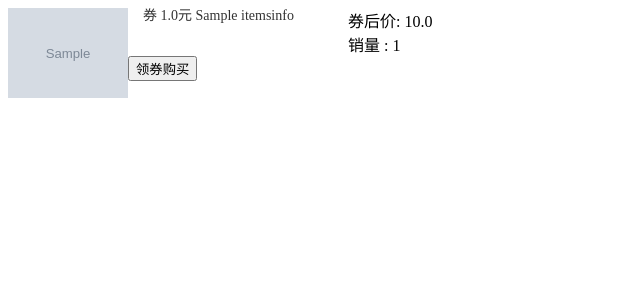
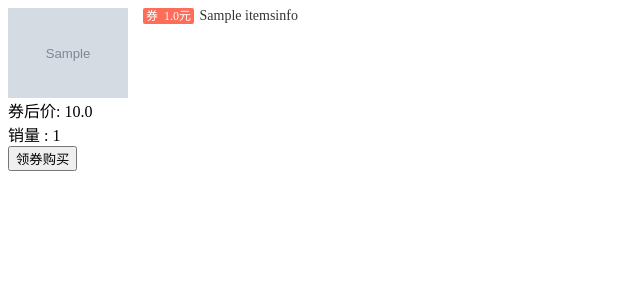
Before and after one commit to lidbcode/quanduoduo, a Django app: page /dwxk/index/ in a window 1280 px wide. Shown: the top 300 px of the page, without its empty margins (0-640 px from the left). Run offline with Django 3.2, Linux system fonts and the light colour scheme; tables that the repository leaves empty hold one stand-in row (values such as "Sample post"); grey boxes marked "Sample" are stand-in pictures.

Commit message:
update css

```diff
--- a/dwxk/static/css/index.css
+++ b/dwxk/static/css/index.css
@@ -1,3 +1,5 @@
+.fl{float: left;}
+
 .shop-list{
 	width: 340px;
 }
@@ -27,3 +29,23 @@
   overflow: hidden;
   color: #333;
 }
+.coupon{
+  background: #ff6c58;
+  height: 16px;
+  line-height: 16px;
+  font-size: 12px;
+  color: #fff;
+  padding-right: 3px;
+  -webkit-border-radius: 2px;
+  border-radius:2px;
+  padding: 0 3px;
+  vertical-align: top;
+  margin:0 2px 2px 0;
+  display: inline-block;
+}
+.mr3{
+  margin-right: 3px;
+}
+.price-value{
+  width: 110px;
+}
--- a/dwxk/templates/dwxk/index.html
+++ b/dwxk/templates/dwxk/index.html
@@ -24,8 +24,8 @@
                 {{item.ad_name}}
             </div>
         </div>
-        <div class="price-value">券后价: {{item.price}}</div>
-        <div class="sale-num">销量 : {{item.sales_num}}</div>
+        <div class="price-value f1">券后价: {{item.price}}</div>
+        <div class="sale-num f1">销量 : {{item.sales_num}}</div>
         <button class="buy-button">领券购买</button>
     </div>
     {% endfor %}
```
